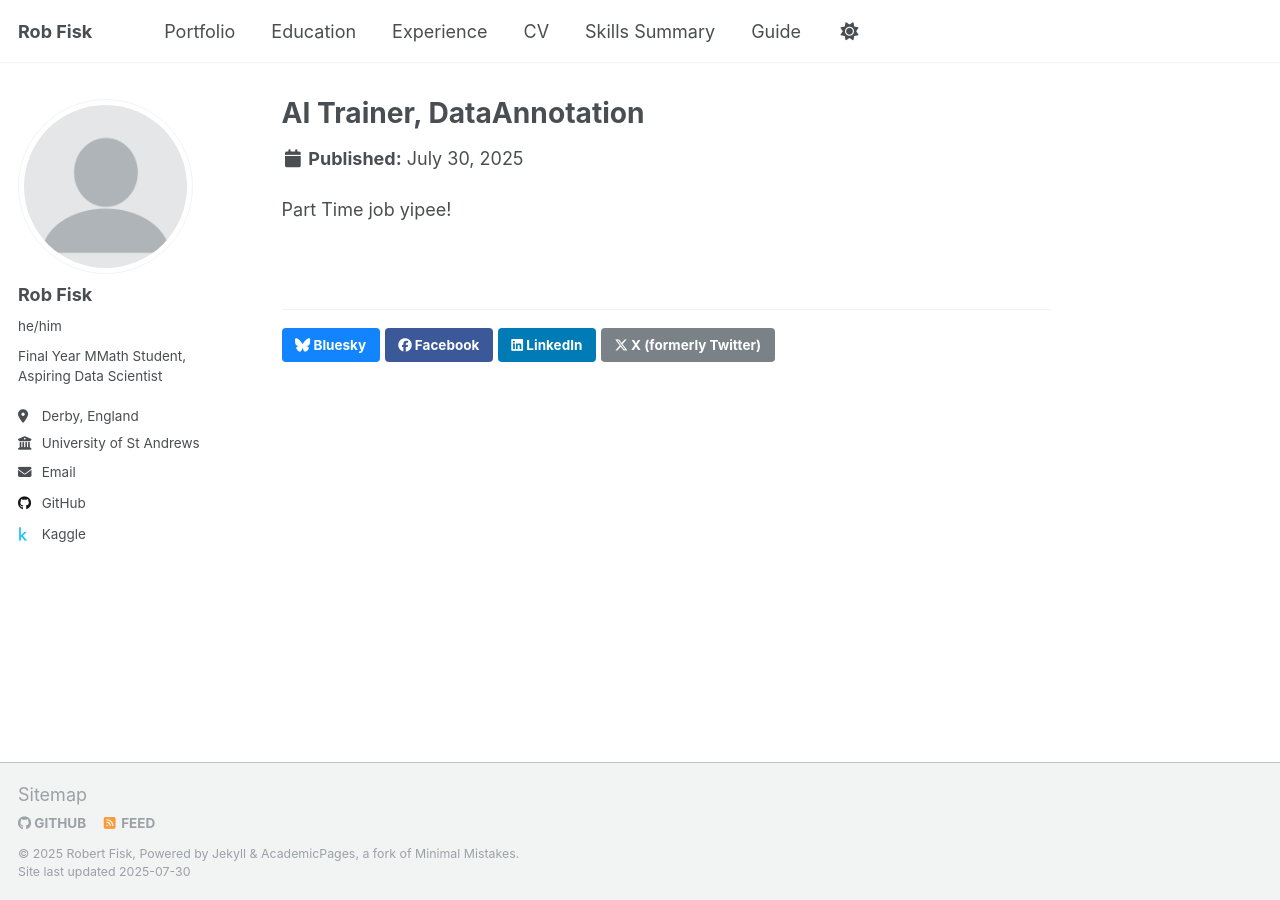
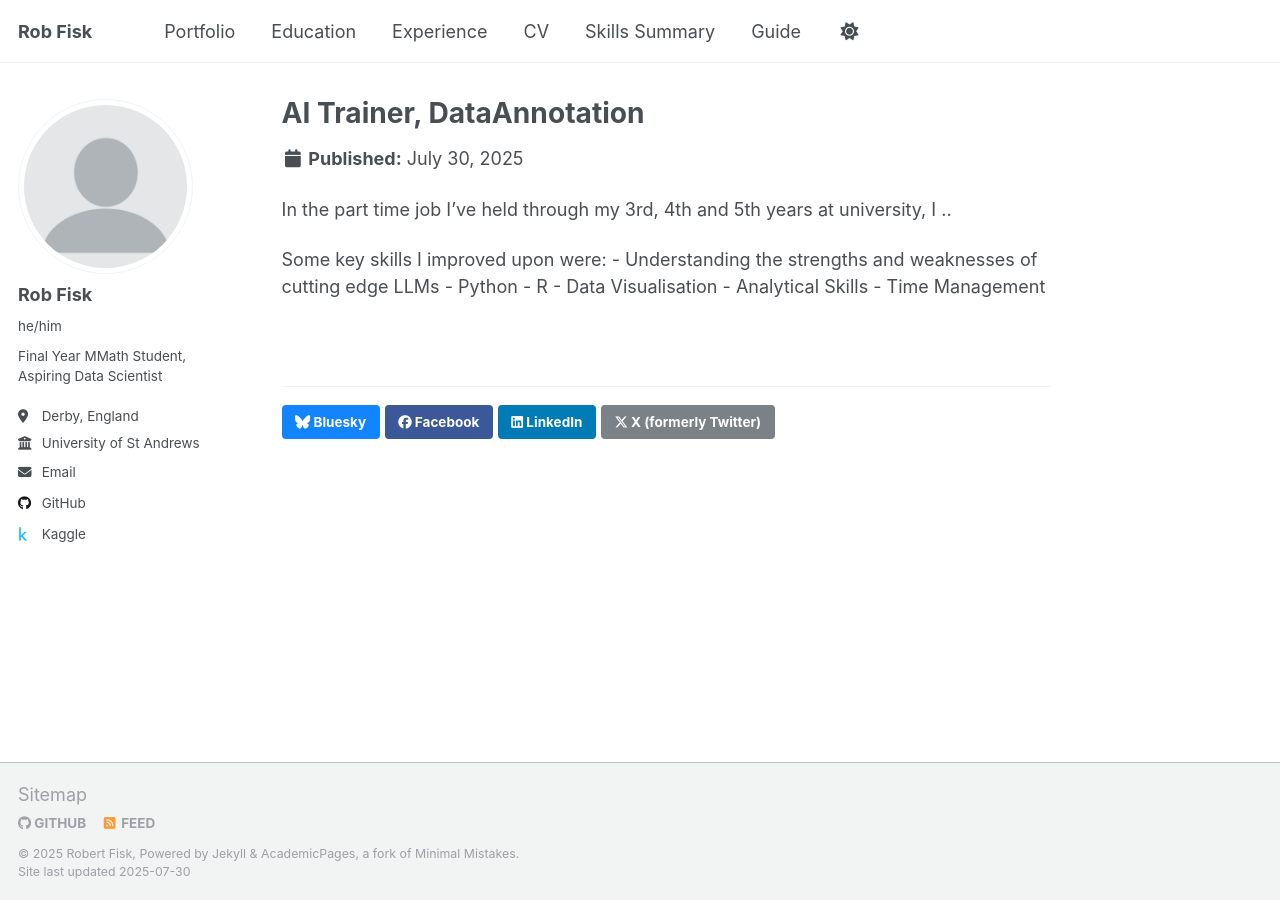
Before and after one commit to RobFisk/robfisk.github.io, a Jekyll site: the page built from _experience/2_DataAnnotation.md, in a window 1280 px wide. Built offline with Jekyll 4.4.1, drawn with Linux system fonts in a browser that asks for light colours; a script that is not in the unit is left out.

Commit message:
filling out volunteer experience

```diff
--- a/_experience/2_DataAnnotation.md
+++ b/_experience/2_DataAnnotation.md
@@ -6,4 +6,13 @@ excerpt: "(April 2024 - Present)
           <br>Worked on DataAnnotation to get through uni and learn about the current LLMs."
 ---
 
-Part Time job yipee!
+In the part time job I've held through my 3rd, 4th and 5th years at university, I ..
+
+
+Some key skills I improved upon were:
+    - Understanding the strengths and weaknesses of cutting edge LLMs
+    - Python
+    - R
+    - Data Visualisation
+    - Analytical Skills
+    - Time Management
```
Also changed, not shown: _volunteering/1_senior_student.md (added, +18 -0 lines), _volunteering/3_glasgow_research.md (added, +8 -0 lines), _volunteering/4_candrews.md (added, +8 -0 lines), _volunteering/2_anchor.md (line endings or trailing spaces), 1 other file.
